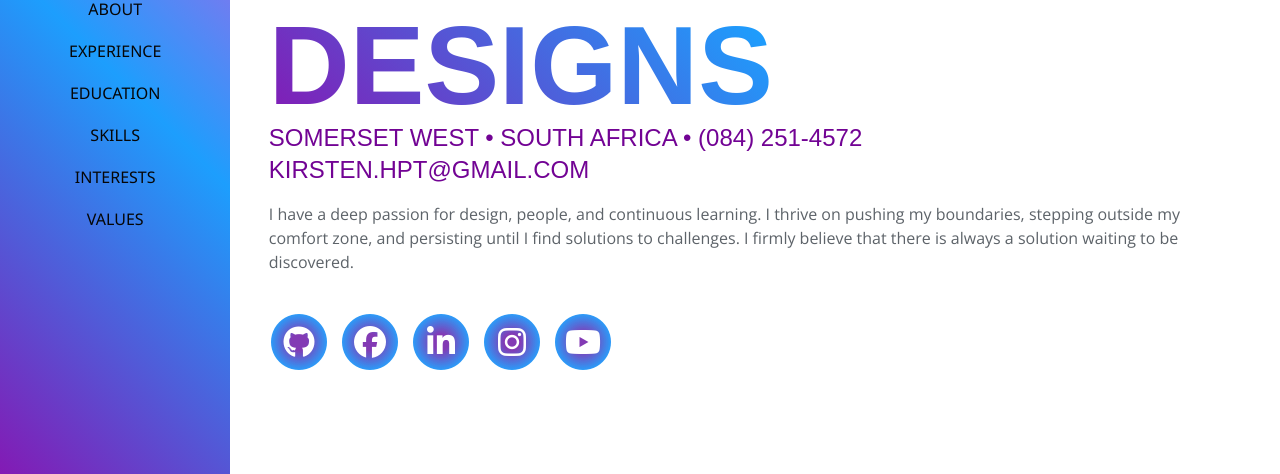
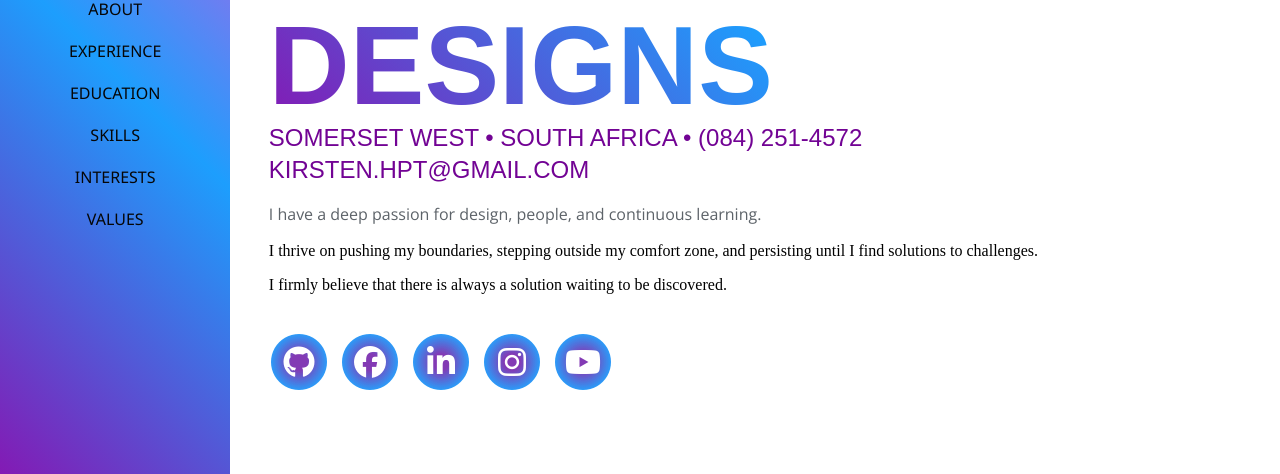
Before and after one commit to KHGroenie/resume, a plain HTML site: page index.html in a window 1280 px wide. Shown: the part 326-800 px from the top of the page. Drawn offline with nearby package versions, Linux system fonts and the light colour scheme; a web font is replaced by a local one.

Commit message:
Update index.html

```diff
--- a/index.html
+++ b/index.html
@@ -51,8 +51,8 @@
             <div class="title sub-title">Somerset West • South Africa • (084) 251-4572 <br>
                 <a href="mailto:your-email@address.com" class="red">kirsten.hpt@gmail.com</a>
             </div>
-            <p class="main">I have a deep passion for design, people, and continuous learning. I thrive on pushing my boundaries, stepping outside
-            my comfort zone, and persisting until I find solutions to challenges. I firmly believe that there is always a solution
+            <p class="main">I have a deep passion for design, people, and continuous learning.</p> <p>I thrive on pushing my boundaries, stepping outside
+            my comfort zone, and persisting until I find solutions to challenges.</p><p> I firmly believe that there is always a solution
             waiting to be discovered.</p>
             <ul class="social-icons">
                 <li class="icons">
```
